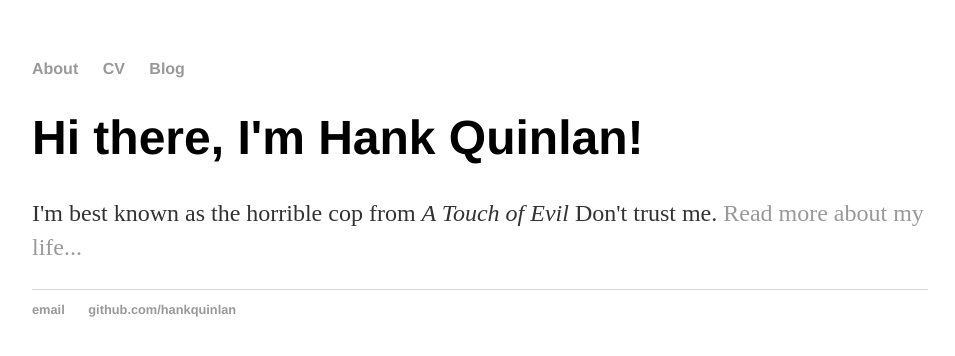
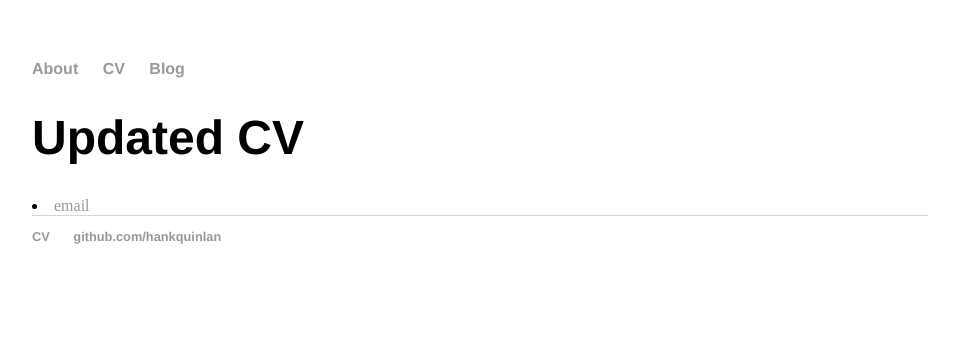
Before and after one commit to kstuckey0/kstuckey0.github.io, a Jekyll site: the page cv/index.html, which Jekyll copies as it is, in a window 1280 px wide. Shown: the top 356 px of the page, without its empty margins (160-1115 px from the left). Built offline with Jekyll 4.4.1, drawn with Linux system fonts in a browser that asks for light colours.

Commit message:
Update index.html

```diff
--- a/cv/index.html
+++ b/cv/index.html
@@ -1,7 +1,7 @@
 <!DOCTYPE html>
 <html>
 	<head>
-		<title>Hank Quinlan, Horrible Cop</title>
+		<title>Kristina Stuckey</title>
 		<!-- link to main stylesheet -->
 		<link rel="stylesheet" type="text/css" href="/css/main.css">
 	</head>
@@ -15,13 +15,13 @@
 		</nav>
 		<div class="container">
     		<div class="blurb">
-        		<h1>Hi there, I'm Hank Quinlan!</h1>
-				<p>I'm best known as the horrible cop from <em>A Touch of Evil</em> Don't trust me. <a href="/about">Read more about my life...</a></p>
-    		</div><!-- /.blurb -->
+        		<h1>Updated CV</h1>
+				<li><a href="mailto:hankquinlanhub@gmail.com">email</a></li>
+			</div><!-- /.blurb -->
 		</div><!-- /.container -->
 		<footer>
     		<ul>
-        		<li><a href="mailto:hankquinlanhub@gmail.com">email</a></li>
+        		<li><a href="https://github.com/kstuckey0/kstuckey0.github.io/blob/main/Tina%20Stuckey%20Resume%202021.pdf">CV</a></li>
         		<li><a href="https://github.com/hankquinlan">github.com/hankquinlan</a></li>
 			</ul>
 		</footer>
```
